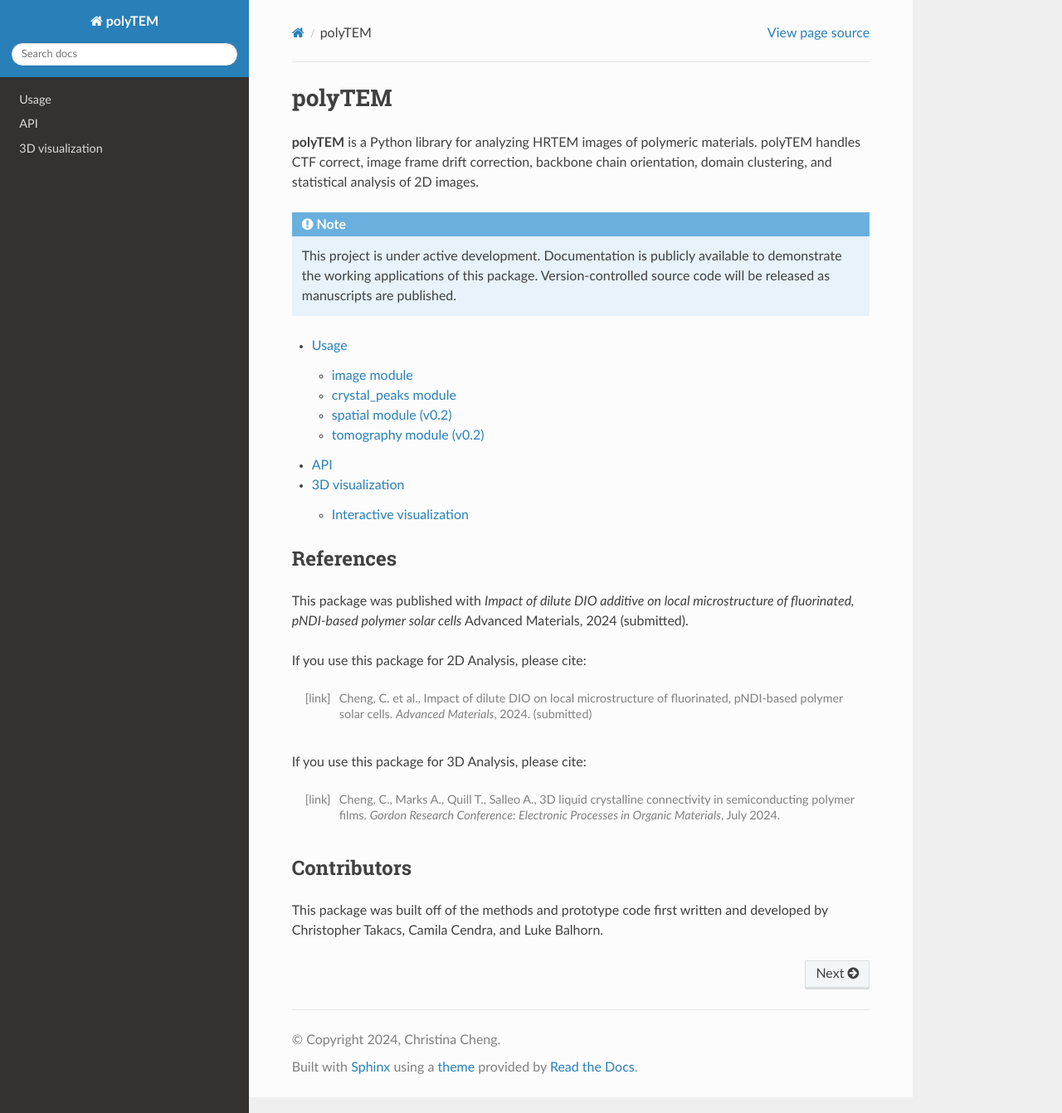
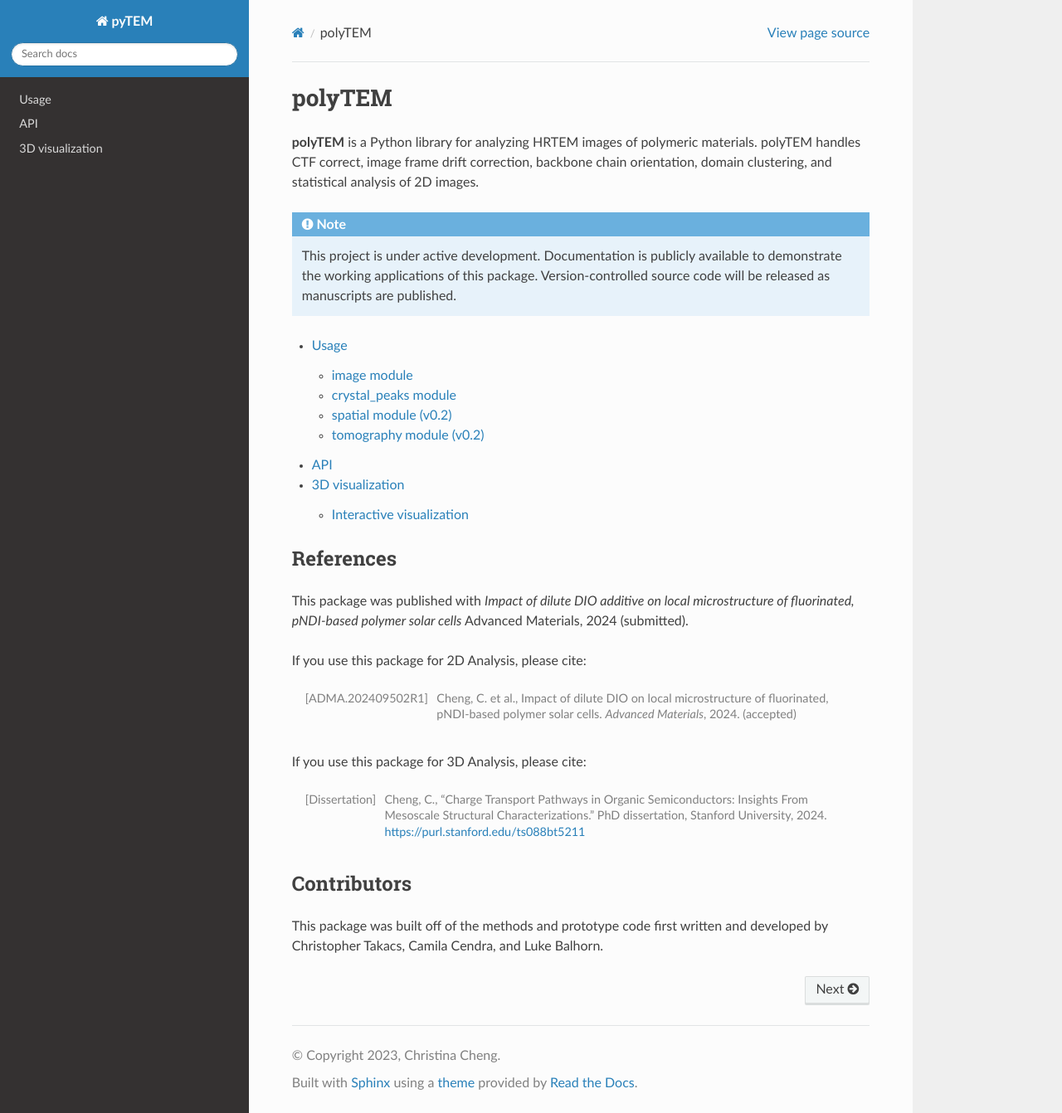
Before and after one commit to chxcheng/polyTEM, a Sphinx documentation site: the page built from docs/source/index.rst, in a window 1280 px wide and 1342 px high. Shown: the whole window at 83% size. Built offline with Sphinx 7.4.7 and the Read the Docs theme 3.1.0, drawn with Linux system fonts in a browser that asks for light colours.

Commit message:
Updating docs

```diff
--- a/docs/source/conf.py
+++ b/docs/source/conf.py
@@ -1,35 +1,35 @@
 # Configuration file for the Sphinx documentation builder.
+#
+# For the full list of built-in configuration values, see the documentation:
+# https://www.sphinx-doc.org/en/master/usage/configuration.html
 
-# -- Project information
+# -- Project information -----------------------------------------------------
+# https://www.sphinx-doc.org/en/master/usage/configuration.html#project-information
 
-project = 'polyTEM'
-copyright = '2024, Christina Cheng'
+project = 'pyTEM'
+copyright = '2023, Christina Cheng'
 author = 'Christina Cheng'
+release = '1.0'
 
-release = '0.1'
-version = '0.1.0'
-
-# -- General configuration
+# -- General configuration ---------------------------------------------------
+# https://www.sphinx-doc.org/en/master/usage/configuration.html#general-configuration
+import os
+import sys
+sys.path.insert(0, os.path.abspath('../..'))
 
 extensions = [
-    'sphinx.ext.duration',
-    'sphinx.ext.doctest',
-    'sphinx.ext.autodoc',
-    'sphinx.ext.autosummary',
-    'sphinx.ext.intersphinx',
+        'sphinx.ext.autodoc',
+        'sphinx.ext.autosummary',
 ]
-
-intersphinx_mapping = {
-    'python': ('https://docs.python.org/3/', None),
-    'sphinx': ('https://www.sphinx-doc.org/en/master/', None),
-}
-intersphinx_disabled_domains = ['std']
+autosummary_generate = True
 
 templates_path = ['_templates']
+exclude_patterns = []
 
-# -- Options for HTML output
+
+
+# -- Options for HTML output -------------------------------------------------
+# https://www.sphinx-doc.org/en/master/usage/configuration.html#options-for-html-output
 
 html_theme = 'sphinx_rtd_theme'
-
-# -- Options for EPUB output
-epub_show_urls = 'footnote'
+html_static_path = ['_static']
--- a/docs/source/index.rst
+++ b/docs/source/index.rst
@@ -28,14 +28,15 @@ Advanced Materials, 2024 (submitted).
 
 If you use this package for 2D Analysis, please cite:
 
-.. [link] Cheng, C. et al., Impact of dilute DIO on local microstructure
-   of fluorinated, pNDI-based polymer solar cells. *Advanced Materials*, 2024. (submitted)
+.. [ADMA.202409502R1] Cheng, C. et al., Impact of dilute DIO on local microstructure
+   of fluorinated, pNDI-based polymer solar cells. *Advanced Materials*, 2024. (accepted)
 
 If you use this package for 3D Analysis, please cite:
 
-.. [link] Cheng, C., Marks A., Quill T., Salleo A., 3D liquid crystalline
-   connectivity in semiconducting polymer films. *Gordon Research Conference:
-   Electronic Processes in Organic Materials*, July 2024.
+.. [Dissertation] Cheng, C., "Charge Transport Pathways in Organic Semiconductors: Insights
+   From Mesoscale Structural Characterizations." PhD dissertation, Stanford University,
+   2024. https://purl.stanford.edu/ts088bt5211
+
 
 Contributors
 -------------
```
